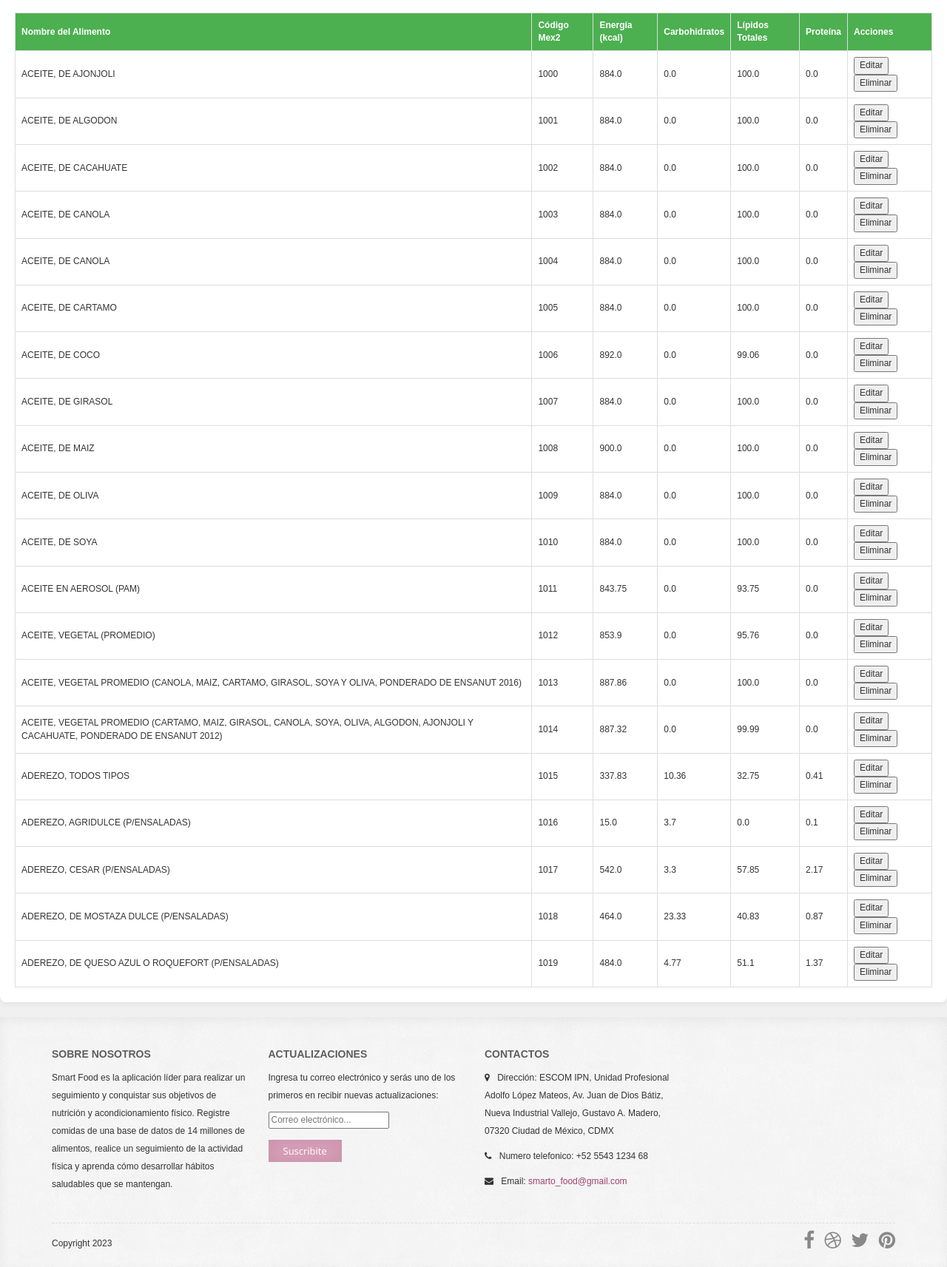
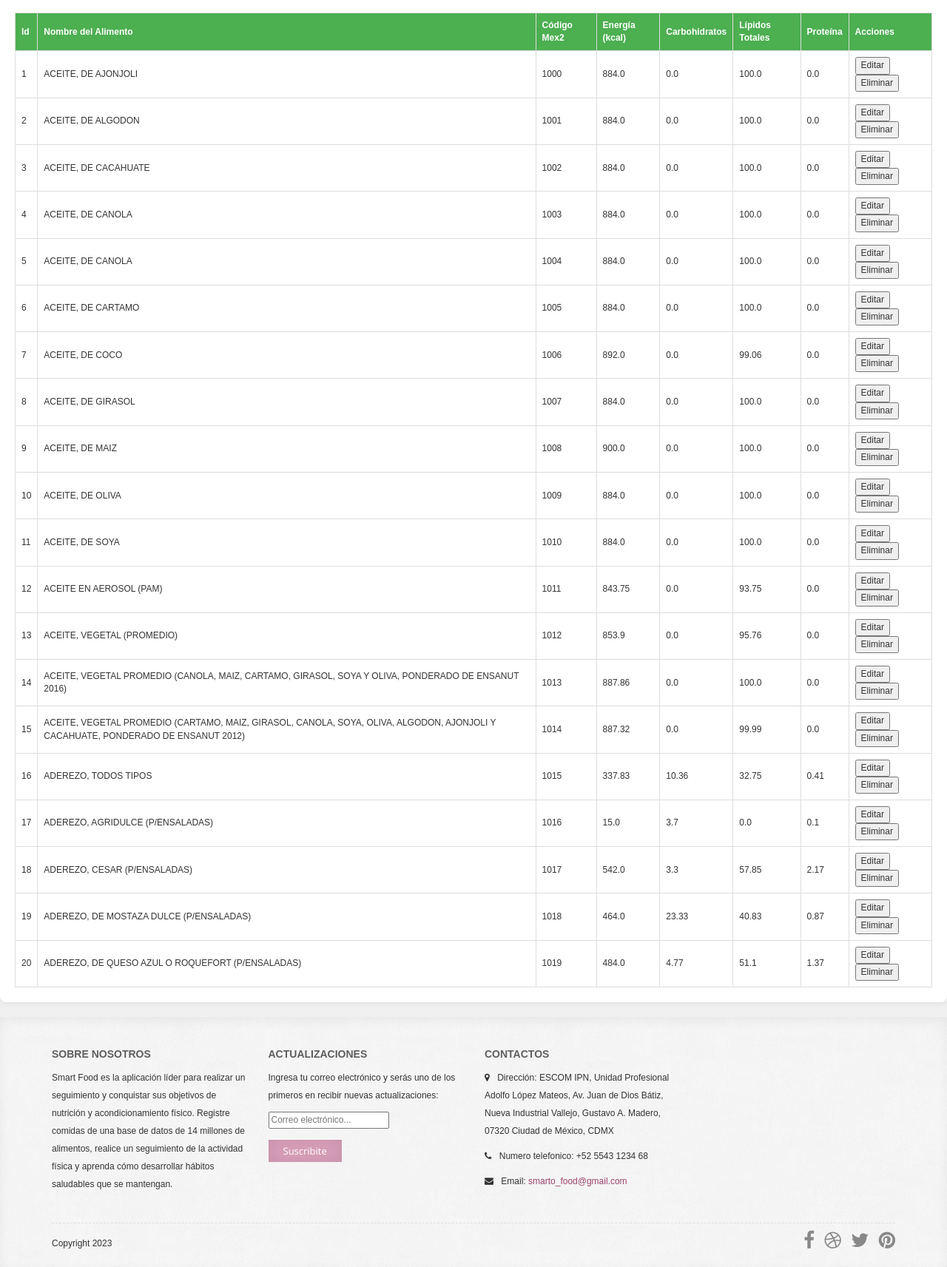
Before and after one commit to Arturo2711/SmartFoodDjango, a Django app: template SmartFood/recetario/templates/recetario/busqueda_resultados.html in a window 1280 px wide. Shown: the part 324-2037 px from the top of the page at 74% size. Run offline with Django 5.2, Linux system fonts and the light colour scheme; the template is opened without the code that fills it: values that come from a table or form of the project are taken from there, others are empty; data comes from the database, SQL or seed files in the repository; both versions use the stored data as it was after the commit; some libraries are stand-ins or nearby versions; some web fonts are replaced.

Commit message:
Agrega html

```diff
--- a/SmartFood/recetario/templates/recetario/busqueda_resultados.html
+++ b/SmartFood/recetario/templates/recetario/busqueda_resultados.html
@@ -144,6 +144,7 @@
         <table class="styled-table">
           <thead>
               <tr>
+                  <th>Id</th>
                   <th>Nombre del Alimento</th>
                   <th>Código Mex2</th>
                   <th>Energía (kcal)</th>
@@ -153,9 +154,13 @@
                   <th>Acciones</th>
               </tr>
           </thead>
+
+          <form method="post" class="form-group" id="login-form">
+              {% csrf_token %}
               <tbody>
                   {% for alimento in resultados %}
                       <tr>
+                          <td>{{ alimento.id }}</td>
                           <td>{{ alimento.nombre_del_alimento }}</td>
                           <td>{{ alimento.codigomex2 }}</td>
                           <td>{{ alimento.energ_kcal }}</td>
@@ -163,13 +168,38 @@
                           <td>{{ alimento.lipid_tot }}</td>
                           <td>{{ alimento.protein }}</td>
                           <td>
-                            <!-- Agrega aquí tus botones de acciones, por ejemplo: -->
-                            <button >Editar</button>
-                            <button >Eliminar</button>
+                              <button class="editar-btn" data-id="{{ alimento.id }}">Editar</button>
+                              <button class="eliminar-btn" data-id="{{ alimento.id }}">Eliminar</button>
                           </td>
                       </tr>
                   {% endfor %}
               </tbody>
+
+          </form>
+
+           <script src="https://code.jquery.com/jquery-3.6.4.min.js"></script>
+  <script>
+     $(document).ready(function() {
+        $('.editar-btn, .eliminar-btn').click(function() {
+           // Obtener el ID desde el atributo data-id del botón
+           var id = $(this).data('id');
+
+           // Guardar el ID en la sesión usando AJAX
+           $.ajax({
+              url: '{% url "guardarid" %}',  // Reemplaza con tu URL de Django
+              method: 'POST',
+              data: {'id': id},
+              success: function(response) {
+                 // Manejar el éxito si es necesario
+              },
+              error: function(error) {
+                 // Manejar el error si es necesario
+              }
+           });
+        });
+     });
+  </script>
+
       </table>
     </main>
 
```
Also changed, not shown: SmartFood/db.sqlite3. Lines whose indentation alone changed are shown as unchanged.
